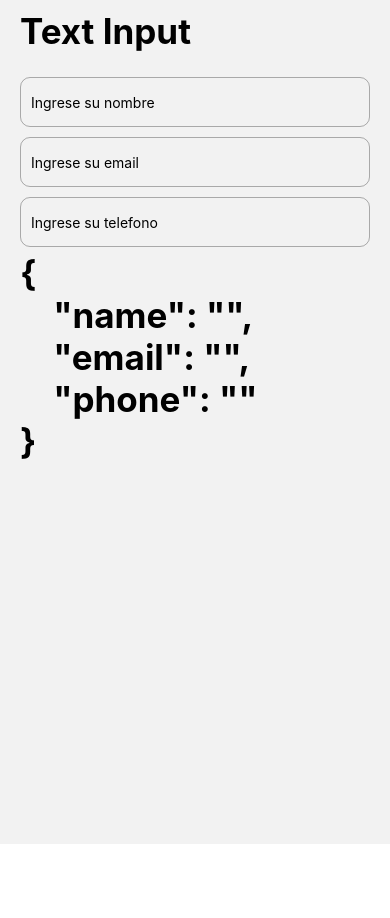
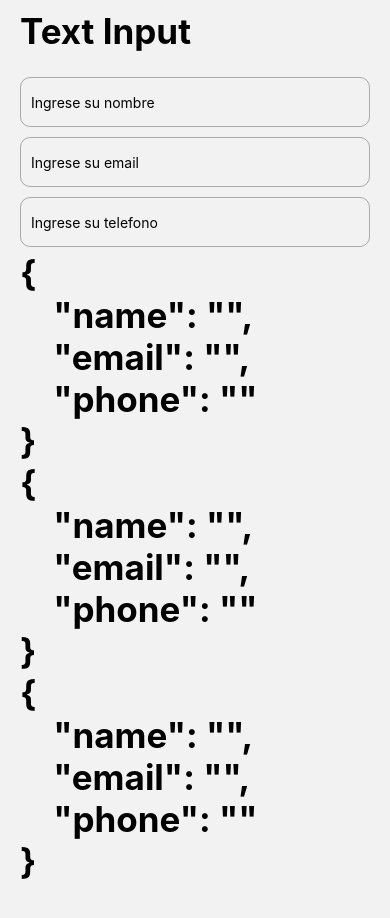
Before and after one commit to kristoffervelazquez/RNComponents, a React Native app: screen /TextInputScreen in a window 390 px wide. Shown: the top 918 px of the page. Before the commit the page ends 844 px from the top, so only its background shows below. Built offline with nearby package versions, Linux system fonts and the light colour scheme.

Commit message:
Keyborad Avoiding View with Scroll View

```diff
--- a/src/screens/TexInputScreen.tsx
+++ b/src/screens/TexInputScreen.tsx
@@ -1,7 +1,8 @@
-import { View, Text, TextInput, StyleSheet } from 'react-native'
+import { View, Text, TextInput, StyleSheet, KeyboardAvoidingView, Platform } from 'react-native';
 import React, { useState } from 'react'
 import HeaderTitle from '../components/HeaderTitle'
 import { styles } from '../theme/appTheme'
+import { ScrollView } from 'react-native-gesture-handler';
 
 
 
@@ -18,15 +19,25 @@ const TexInputScreen = () => {
     }
 
     return (
-        <View style={styles.globalMargin}>
-            <HeaderTitle title='Text Input' />
+        <KeyboardAvoidingView behavior={Platform.OS === 'ios' ? 'padding' : 'height'}>
 
-            <TextInput style={stylesScreen.inputStyle} placeholder='Ingrese su nombre' onChangeText={(text) => {onChange(text, 'name')}} autoCorrect={false} autoCapitalize='words' keyboardType='name-phone-pad'/>
-            <TextInput style={stylesScreen.inputStyle} placeholder='Ingrese su email' onChangeText={(text) => {onChange(text, 'email')}} keyboardType='email-address' />
-            <TextInput style={stylesScreen.inputStyle} placeholder='Ingrese su telefono' onChangeText={(text) => {onChange(text, 'phone')}} keyboardType='phone-pad'/>
+            <ScrollView showsVerticalScrollIndicator={false}>
+                <View style={styles.globalMargin}>
 
-            <Text style={styles.title}>{JSON.stringify(form, null, 4)}</Text>
-        </View>
+                    <HeaderTitle title='Text Input' />
+
+                    <TextInput style={stylesScreen.inputStyle} placeholder='Ingrese su nombre' onChangeText={(text) => { onChange(text, 'name') }} autoCorrect={false} autoCapitalize='words' keyboardType='name-phone-pad' />
+                    <TextInput style={stylesScreen.inputStyle} placeholder='Ingrese su email' onChangeText={(text) => { onChange(text, 'email') }} keyboardType='email-address' />
+                    <TextInput style={stylesScreen.inputStyle} placeholder='Ingrese su telefono' onChangeText={(text) => { onChange(text, 'phone') }} keyboardType='phone-pad' />
+
+                    <Text style={styles.title}>{JSON.stringify(form, null, 4)}</Text>
+                    <Text style={styles.title}>{JSON.stringify(form, null, 4)}</Text>
+                    <Text style={styles.title}>{JSON.stringify(form, null, 4)}</Text>
+                    <View style={{ height: 100 }} />
+                </View>
+            </ScrollView>
+
+        </KeyboardAvoidingView>
     )
 }
 
```
